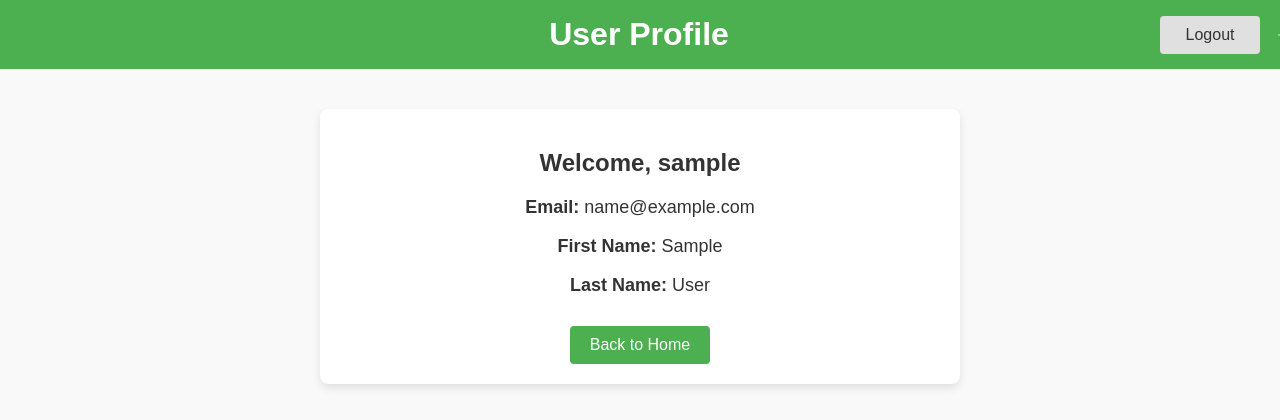
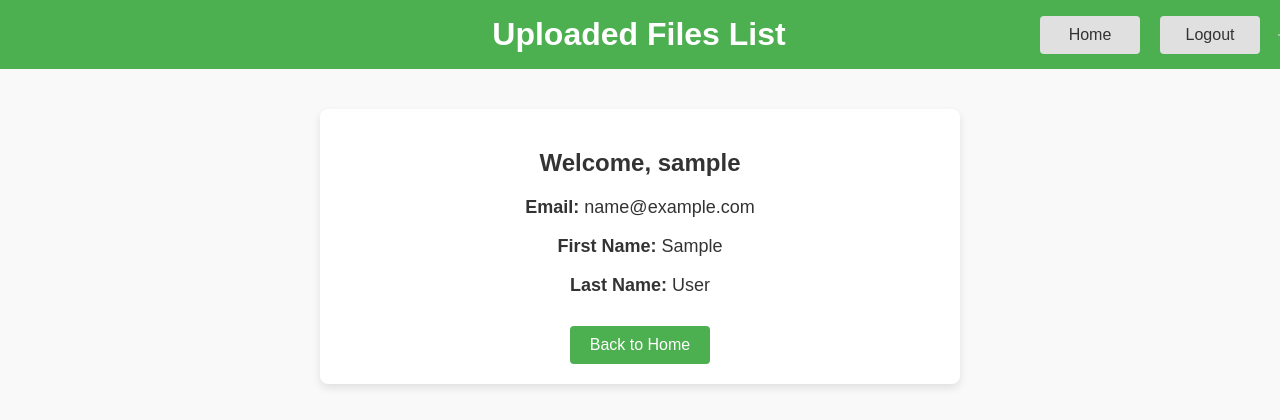
Before and after one commit to tonys61311/cloudapplication, a Django app: page /profile/ in a window 1280 px wide. Shown: the top 420 px of the page. Run offline with Django 5.2, Linux system fonts and the light colour scheme; the visitor is signed in with stand-in values (Sample User, id 1).

Commit message:
add a home button in the header

```diff
--- a/mainapp/static/styles.css
+++ b/mainapp/static/styles.css
@@ -179,7 +179,7 @@ h1 {
     background-color: transparent; /* 移除表單的背景色 */
 }
 
-.logout-button {
+.logout-button, .home-button {
     background-color: #e0e0e0;  /* 灰色背景 */
     color: #333;                /* 深灰色文字 */
     padding: 10px 20px;
@@ -191,12 +191,24 @@ h1 {
     box-shadow: none;            /* 移除可能的陰影 */
     position: absolute;           /* 使用絕對定位 */
     top: 0px;
-    right: 20px;
-    width: 100px;                /* 固定寬度 */
 }
 
-.logout-button:hover {
+.logout-button {
+    right: 20px;
+    width: 100px;
+}
+
+.home-button {
+    right: 140px;
+    width: 60px;
+}
+
+.logout-button:hover, .home-button:hover {
     background-color: #bdbdbd;  /* 深灰色背景 */
+}
+
+.home-button:hover {
+    text-decoration: none;  /* 移除底線 */
 }
 
 .profile-container {
--- a/mainapp/templates/header.html
+++ b/mainapp/templates/header.html
@@ -2,6 +2,7 @@
     <div class="header-content">
         <h1>{{ title }}</h1>
         {% if user.is_authenticated %}
+            <a href="{% url 'home' %}" class="home-button">Home</a>
             <form action="{% url 'logout' %}" method="POST" class="logout-form">
                 {% csrf_token %}
                 <button type="submit" class="logout-button">Logout</button>
--- a/mainapp/templates/profile.html
+++ b/mainapp/templates/profile.html
@@ -8,17 +8,7 @@
     <link rel="stylesheet" href="{% static 'styles.css' %}">
 </head>
 <body>
-    <header>
-        <div class="header-content">
-            <h1>User Profile</h1>
-            {% if user.is_authenticated %}
-                <form action="{% url 'logout' %}" method="POST" class="logout-form">
-                    {% csrf_token %}
-                    <button type="submit" class="logout-button">Logout</button>
-                </form>
-            {% endif %}
-        </div>
-    </header>
+    {% include 'header.html' with title="Uploaded Files List" %}
 
     <div class="profile-container">
         <h2>Welcome, {{ user.username }}</h2>
```
